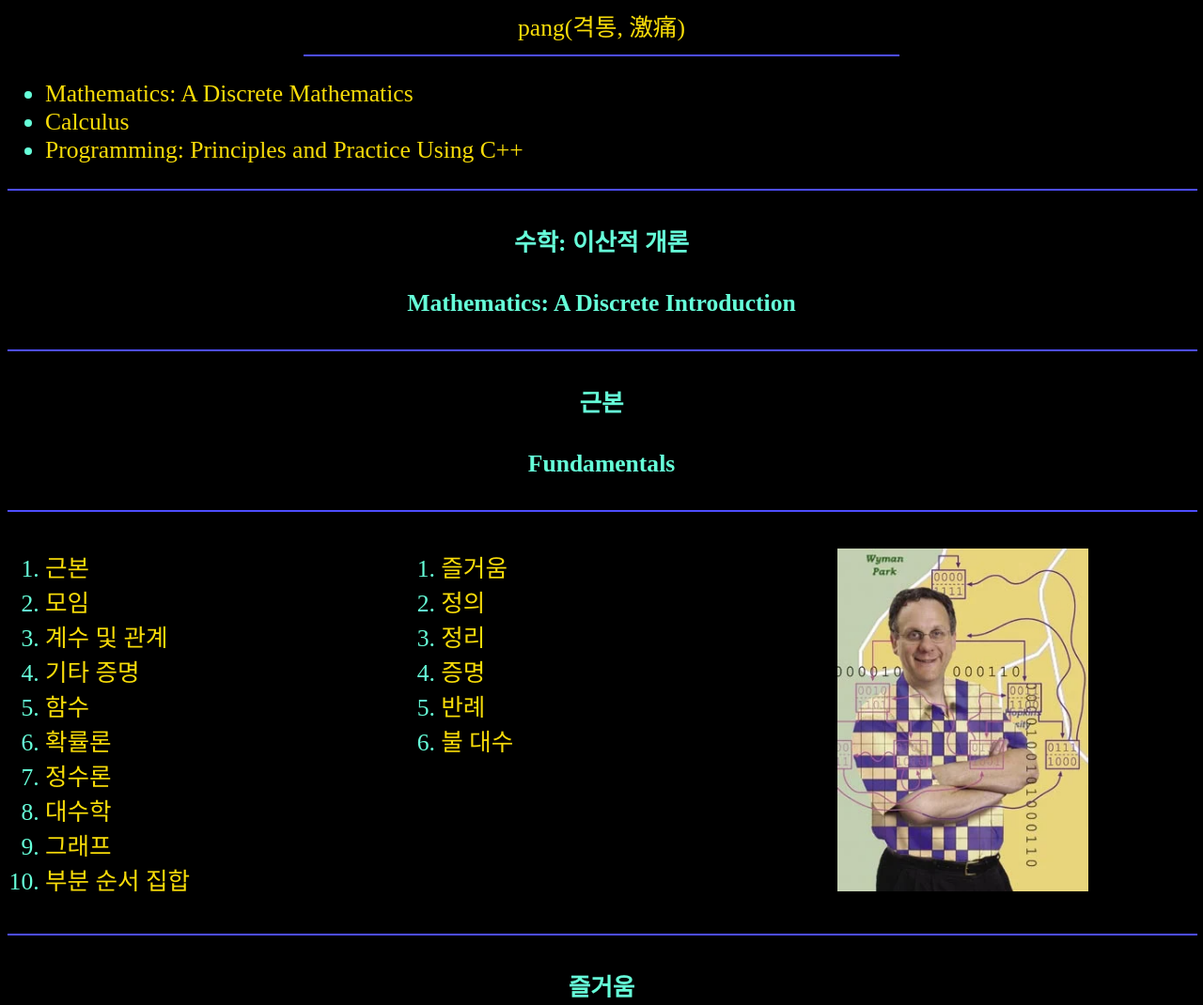
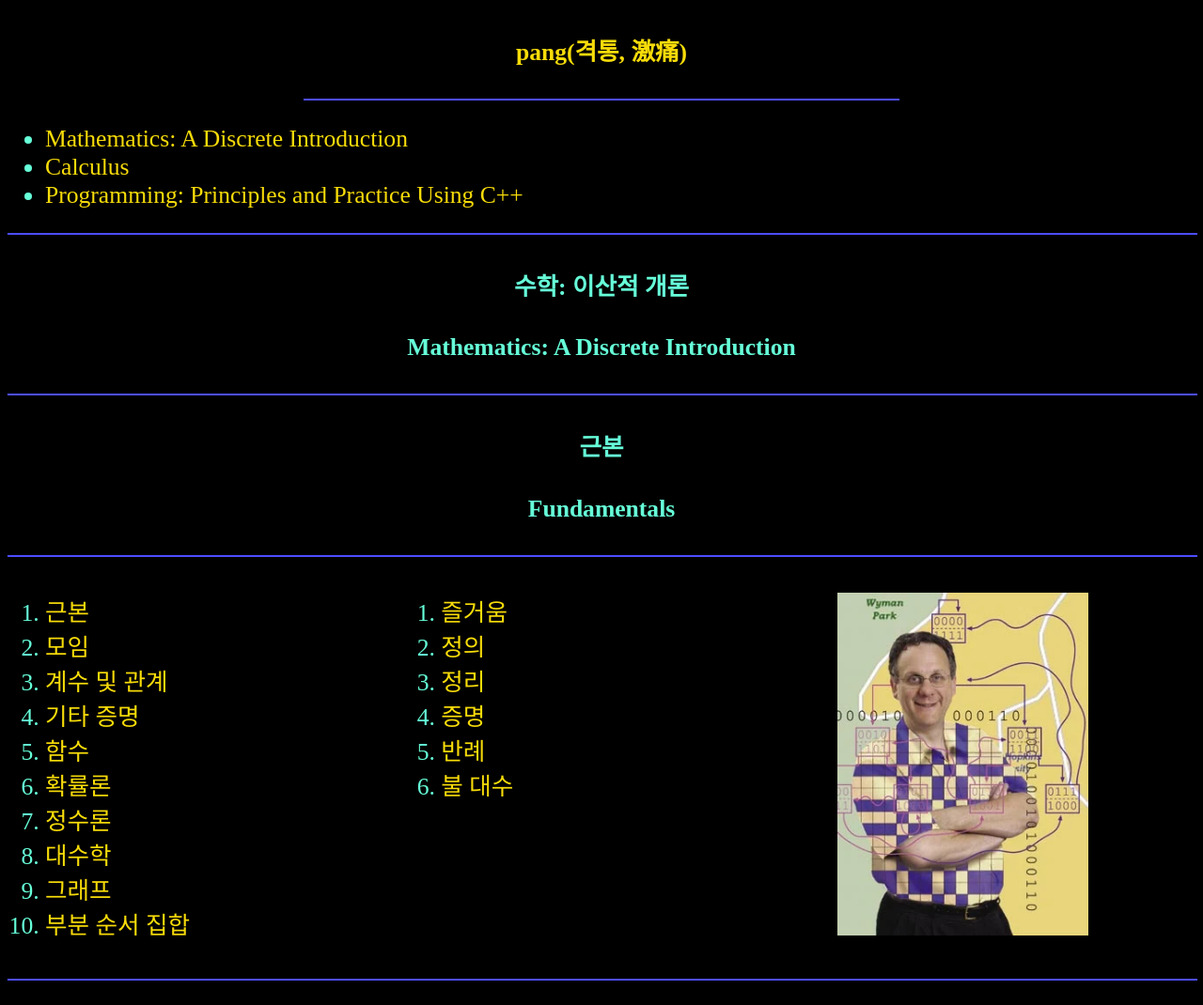
Before and after one commit to SUNBEAMktw/pang, a plain HTML site: page Trans/DiscreteMath/1.1.html in a window 1280 px wide. Shown: the top 1070 px of the page at 94% size. Drawn offline with nearby package versions, Linux system fonts and the light colour scheme; some packages are replaced by stand-ins of ours; a web font is replaced by a local one.

Commit message:
Update 1.1.html

```diff
--- a/Trans/DiscreteMath/1.1.html
+++ b/Trans/DiscreteMath/1.1.html
@@ -18,13 +18,13 @@
 <script src="//cdn.mathjax.org/mathjax/latest/MathJax.js?config=TeX-AMS-MML_HTMLorMML">
 </script>
 <center>
-<a href="../../index.html">pang(격통, 激痛)</a>
+  <a href="../../index.html"><h4>pang(격통, 激痛)</h4></a>
 <hr width="50%" color="#1733a5" noshade>
 </center>
 
 <p>
 <ul>
-<li><a href="Contents.html">Mathematics: A Discrete Mathematics</a></li>
+<li><a href="Contents.html">Mathematics: A Discrete Introduction</a></li>
   <li><a href="../Calculus/Contents.html">Calculus</a></li>
   <li><a href="../PPPUCPP/Contents.html">Programming: Principles and Practice Using C++</a></li>
 </ul>
```
